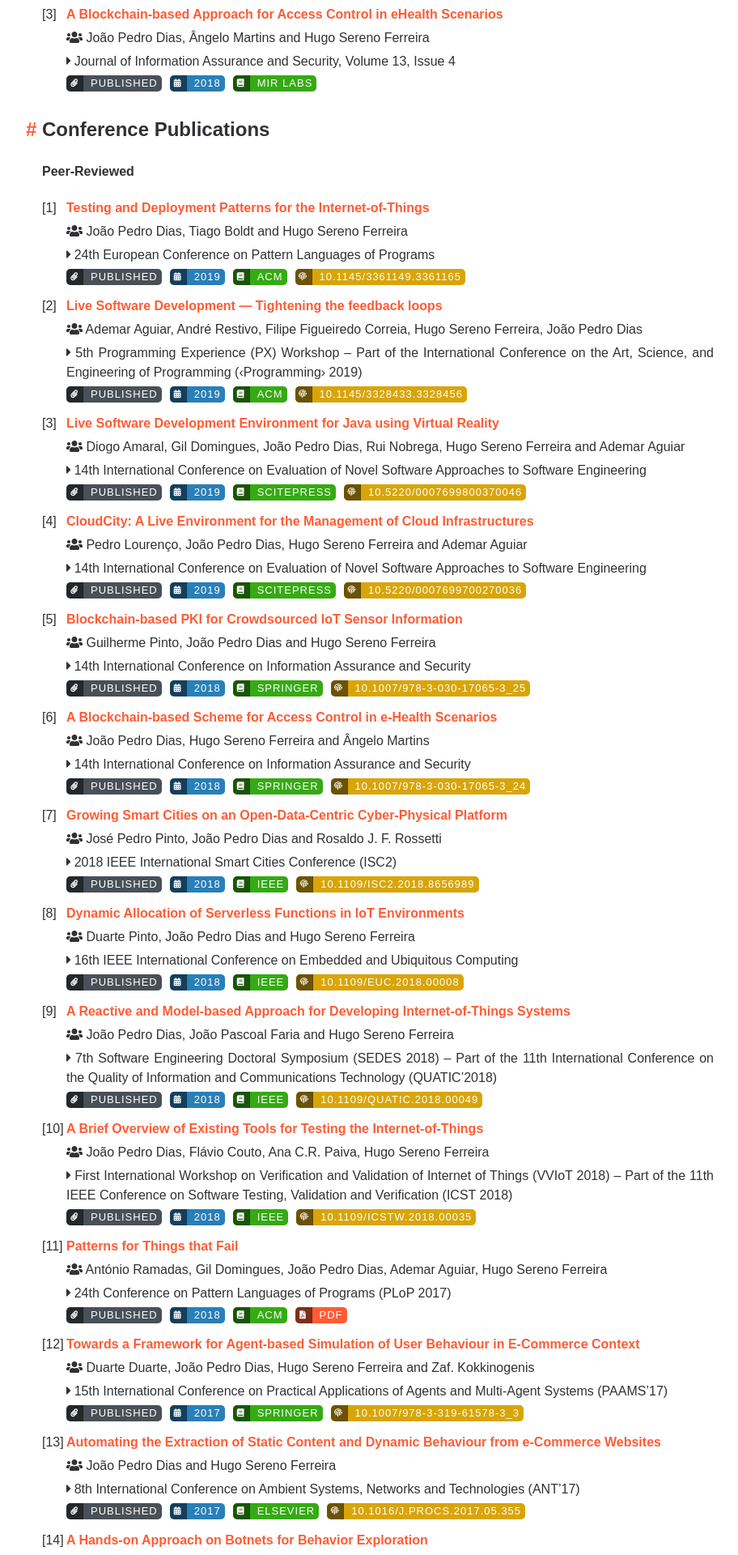
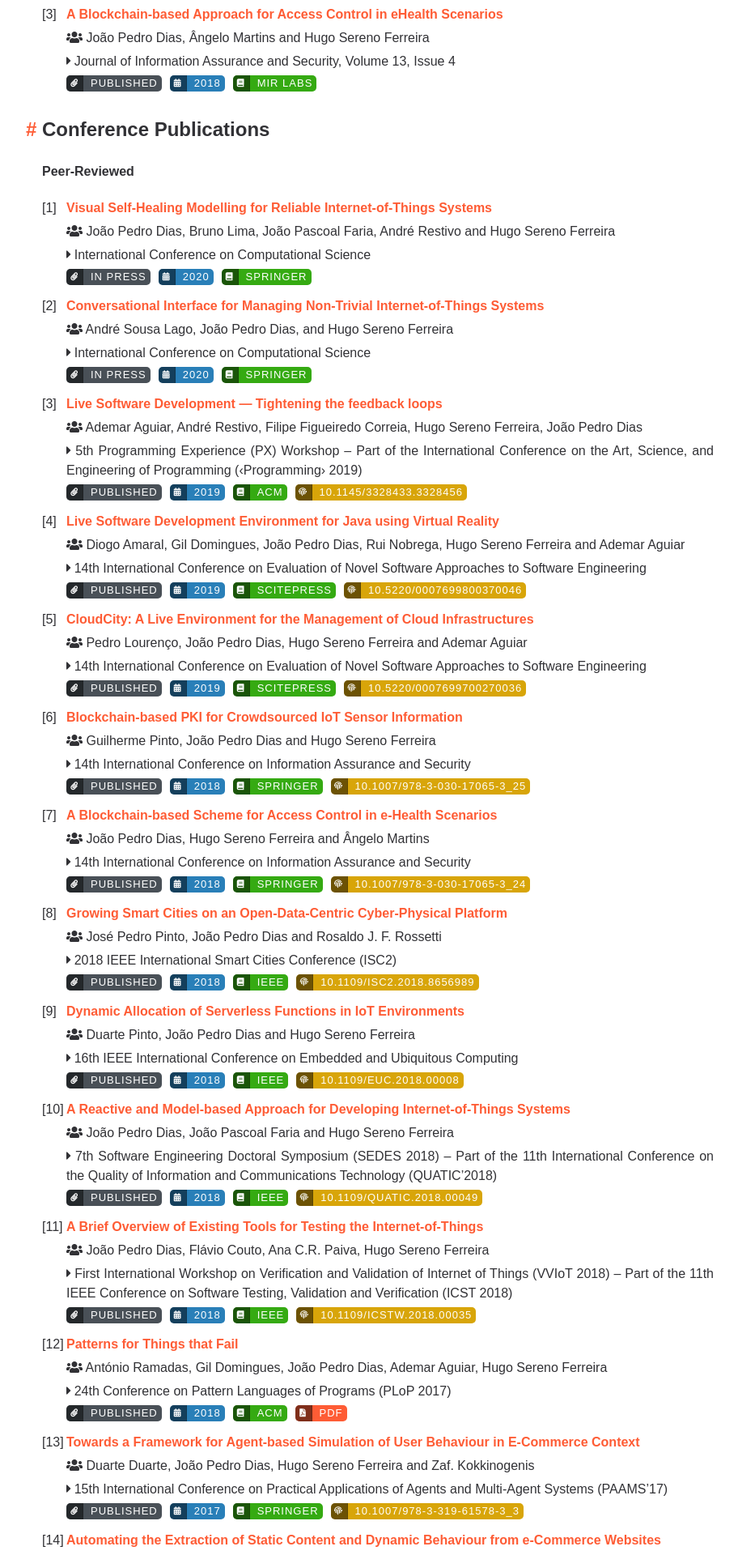
Before and after one commit to jpdias/jpdias.github.io, a Jekyll site: the page built from publications.md, in a window 1280 px wide. Shown: the part 508-2428 px from the top of the page at 81% size, without its empty margins (158-1070 px from the left). Built offline with Jekyll 4.4.1, drawn with Linux system fonts in a browser that asks for light colours; nearby versions of some CDN libraries; some web fonts are replaced.

```diff
--- a/_config.yml
+++ b/_config.yml
@@ -10,13 +10,13 @@
 paginate: 8
 paginate_path: "/blog/page:num/"
 
+gems: [jekyll-paginate]
+
 plugins_dir:
   - jekyll-paginate
   - jekyll-compress-images
   - rouge
   - kramdown
-
-plugins:
   - jekyll-paginate
 
 
--- a/_data/publications.yml
+++ b/_data/publications.yml
@@ -1,14 +1,21 @@
 #status: Accepted, In Press, Published, Submitted, Under revision
 #type: Workshop, Conference
 confs:
-  - title: "Testing and Deployment Patterns for the Internet-of-Things"
-    authors: "João Pedro Dias, Tiago Boldt and Hugo Sereno Ferreira"
-    conference: "24th European Conference on Pattern Languages of Programs"
-    year: 2019
-    doi: 10.1145/3361149.3361165
-    url: "http://doi.org/10.1145/3361149.3361165"
-    status: "Published"
-    pub: ACM
+  - title: "Visual Self-Healing Modelling for Reliable Internet-of-Things Systems"
+    authors: "João Pedro Dias, Bruno Lima, João Pascoal Faria, André Restivo and Hugo Sereno Ferreira"
+    conference: "International Conference on Computational Science"
+    year: 2020
+    url: "/404"
+    status: "In Press"
+    pub: Springer
+
+  - title: "Conversational Interface for Managing Non-Trivial Internet-of-Things Systems"
+    authors: "André Sousa Lago, João Pedro Dias, and Hugo Sereno Ferreira"
+    conference: "International Conference on Computational Science"
+    year: 2020
+    url: "/404"
+    status: "In Press"
+    pub: Springer
 
   - title: "Live Software Development --- Tightening the feedback loops"
     authors: "Ademar Aguiar, André Restivo, Filipe Figueiredo Correia, Hugo Sereno Ferreira, João Pedro Dias"
--- a/css/main.css
+++ b/css/main.css
@@ -184,6 +184,11 @@
 /* HR border: 0;
   height: 0;
   */
+.theme-toggle {
+  justify-content: center;
+  line-height: 1;
+  cursor: pointer;
+}
 hr {
   background: url("/images/resistor.png") no-repeat top center;
   background-size: contain;
```
Also changed, not shown: samples.txt (deleted, +0 -24 lines).
